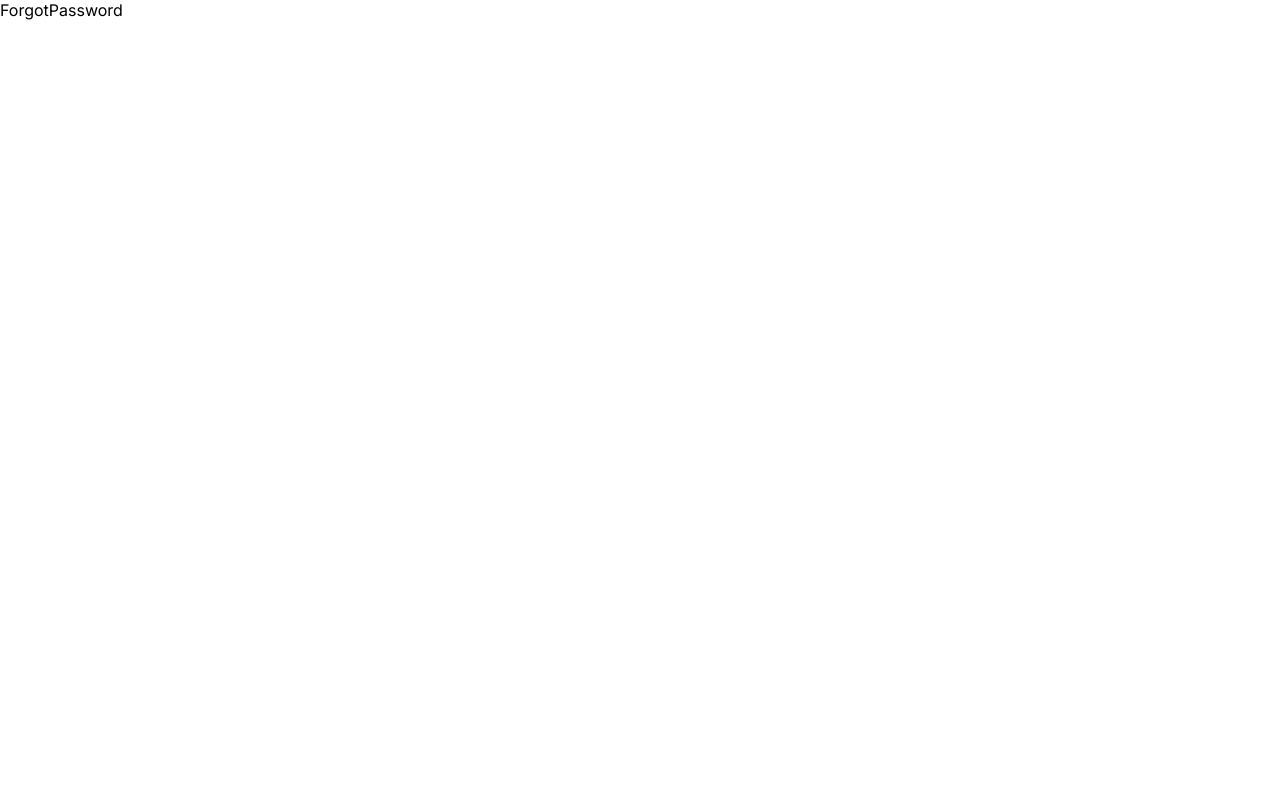
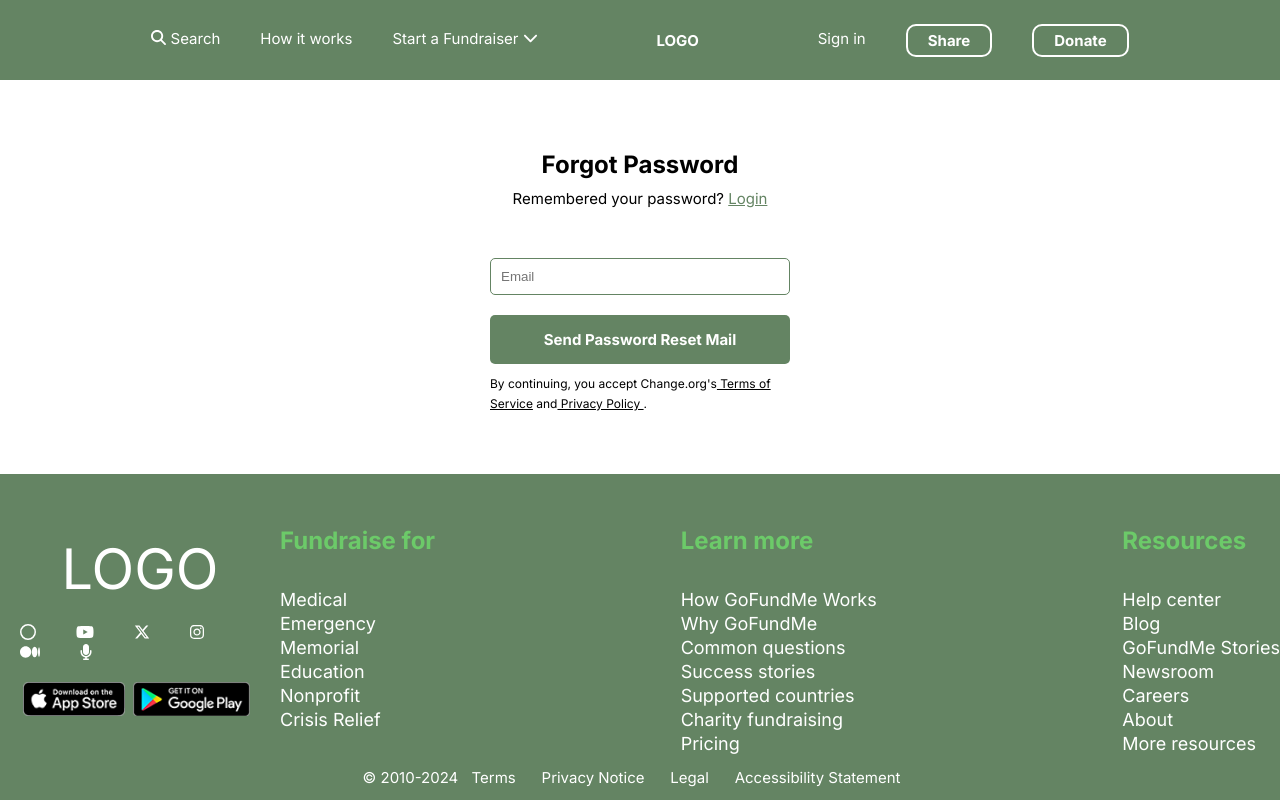
Before and after one commit to SourishBiswas23/visibility-go-fund-me, a React (Create React App) app: page /forgotPassword in a window 1280 px wide. Built offline with nearby package versions, Linux system fonts and the light colour scheme; a small style sheet from the web is missing.

Commit message:
Created the forgot password screen

```diff
--- a/src/components/auth/ForgotPassword.js
+++ b/src/components/auth/ForgotPassword.js
@@ -1,7 +1,36 @@
 import React from "react";
+import Navbar from "../common/Navbar";
+import Footer from "../common/Footer";
 
 function ForgotPassword() {
-  return <div>ForgotPassword</div>;
+  return (
+    <div className="page">
+      <Navbar></Navbar>
+      <div className="content">
+        <div className="heading">Forgot Password</div>
+        <div>
+          Remembered your password? <span className="sign-up-link">Login</span>
+        </div>
+        <div className="input-fields">
+          <input
+            type="text"
+            className="single-input-field"
+            placeholder="Email"
+          />
+          <div className="forgot-password-section"></div>
+          <div className="button">
+            <div className="button-text">Send Password Reset Mail</div>
+          </div>
+          <div className="legal-conditions">
+            By continuing, you accept Change.org's
+            <span className="terms-of-service"> Terms of Service</span> and
+            <span className="privacy-policy"> Privacy Policy </span>.
+          </div>
+        </div>
+      </div>
+      <Footer></Footer>
+    </div>
+  );
 }
 
 export default ForgotPassword;
--- a/src/components/styles/theme.css
+++ b/src/components/styles/theme.css
@@ -190,12 +190,19 @@
   text-decoration: underline;
 }
 
+
 .input-fields {
   display: flex;
   flex-direction: column;
   margin-top: 50px;
 }
 
+.single-input-field{
+  border-radius: 5px;
+  border: 1px solid var(--main-green);
+  background: #fff;
+  padding: 10px;
+}
 .input-top {
   border-radius: 5px 5px 0px 0px;
   border: 1px solid var(--main-green);
```
